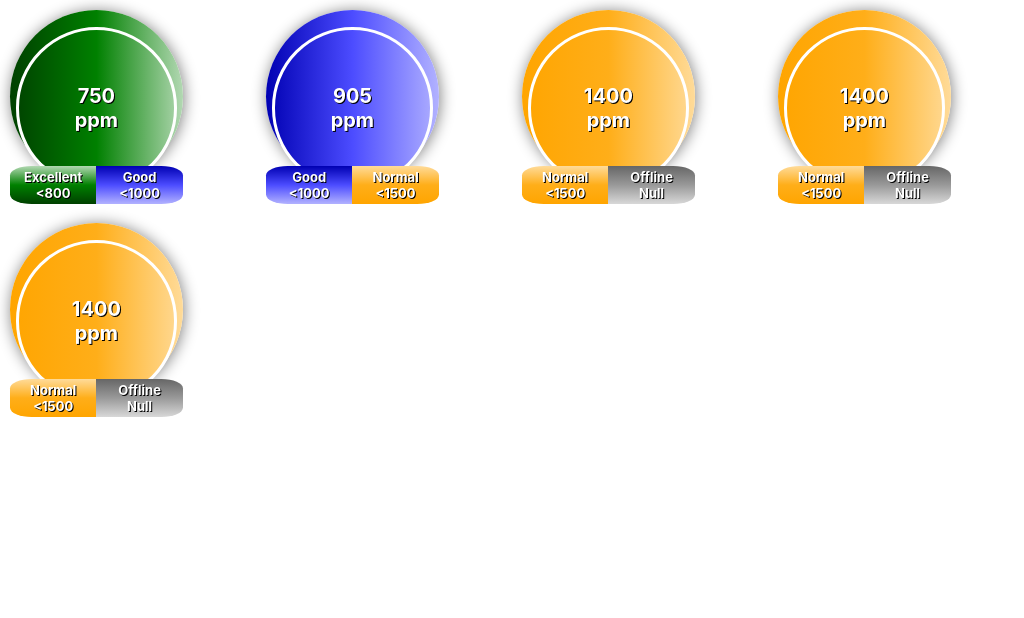
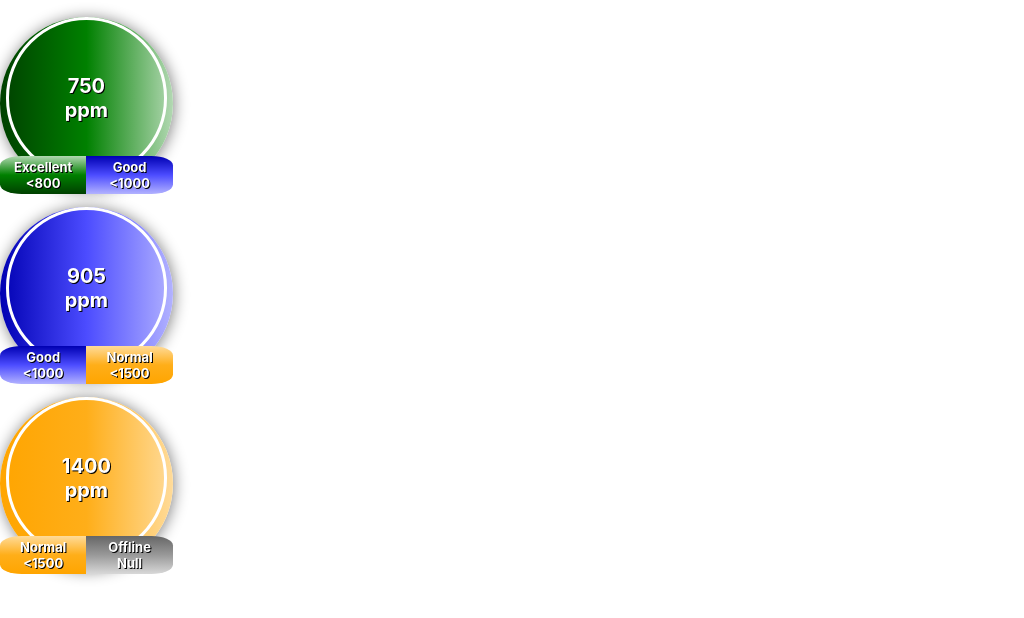
Before and after one commit to Uzair05/innoAir_page, a React (Create React App) app: page / in a window 1280 px wide. Shown: the top 618 px of the page, without its empty margins (0-1024 px from the left). Built offline with nearby package versions, Linux system fonts and the light colour scheme.

Commit message:
dynamic rendering

```diff
--- a/src/App.js
+++ b/src/App.js
@@ -1,53 +1,36 @@
 import "./components/DataDisplayCard";
 import "./App.css";
+import DisplayBoard from "./components/DisplayBoard";
 import DataDisplayCard from "./components/DataDisplayCard";
-import DisplayBoard from "./components/DisplayBoard";
 
 function App() {
-  return (
-    <DisplayBoard>
-      <DataDisplayCard
-        reading={750}
-        bar={{
+  const items = [
+    {
+      reading: 750,
+      bar: {
         left: { status: "Excellent", value: "<800" },
         right: { status: "Good", value: "<1000" },
-        }}
-        metric={"ppm"}
-      />
-      <DataDisplayCard
-        reading={905}
-        bar={{
+      },
+      metric: "ppm",
+    },
+    {
+      reading: 905,
+      bar: {
         left: { status: "Good", value: "<1000" },
         right: { status: "Normal", value: "<1500" },
-        }}
-        metric={"ppm"}
-      />
-      <DataDisplayCard
-        reading={1400}
-        bar={{
+      },
+      metric: "ppm",
+    },
+    {
+      reading: 1400,
+      bar: {
         left: { status: "Normal", value: "<1500" },
         right: { status: "Offline", value: null },
-        }}
-        metric={"ppm"}
-      />
-      <DataDisplayCard
-        reading={1400}
-        bar={{
-          left: { status: "Normal", value: "<1500" },
-          right: { status: "Offline", value: null },
-        }}
-        metric={"ppm"}
-      />
-      <DataDisplayCard
-        reading={1400}
-        bar={{
-          left: { status: "Normal", value: "<1500" },
-          right: { status: "Offline", value: null },
-        }}
-        metric={"ppm"}
-      />
-    </DisplayBoard>
-  );
+      },
+      metric: "ppm",
+    },
+  ];
+  return <DisplayBoard items={items} />;
 }
 
 export default App;
--- a/src/components/DisplayBoard.js
+++ b/src/components/DisplayBoard.js
@@ -1,7 +1,20 @@
 import "./DisplayBoard.css";
+import DataDisplayCard from "./DataDisplayCard";
 
 function DisplayBoard(props) {
-  return <div className="displayBoard">{props.children}</div>;
+  return (
+    <div>
+      {props.items.map((item) => {
+        return (
+          <DataDisplayCard
+            metric={item.metric}
+            bar={item.bar}
+            reading={item.reading}
+          />
+        );
+      })}
+    </div>
+  );
 }
 
 export default DisplayBoard;
```
Lines whose indentation alone changed are shown as unchanged.
